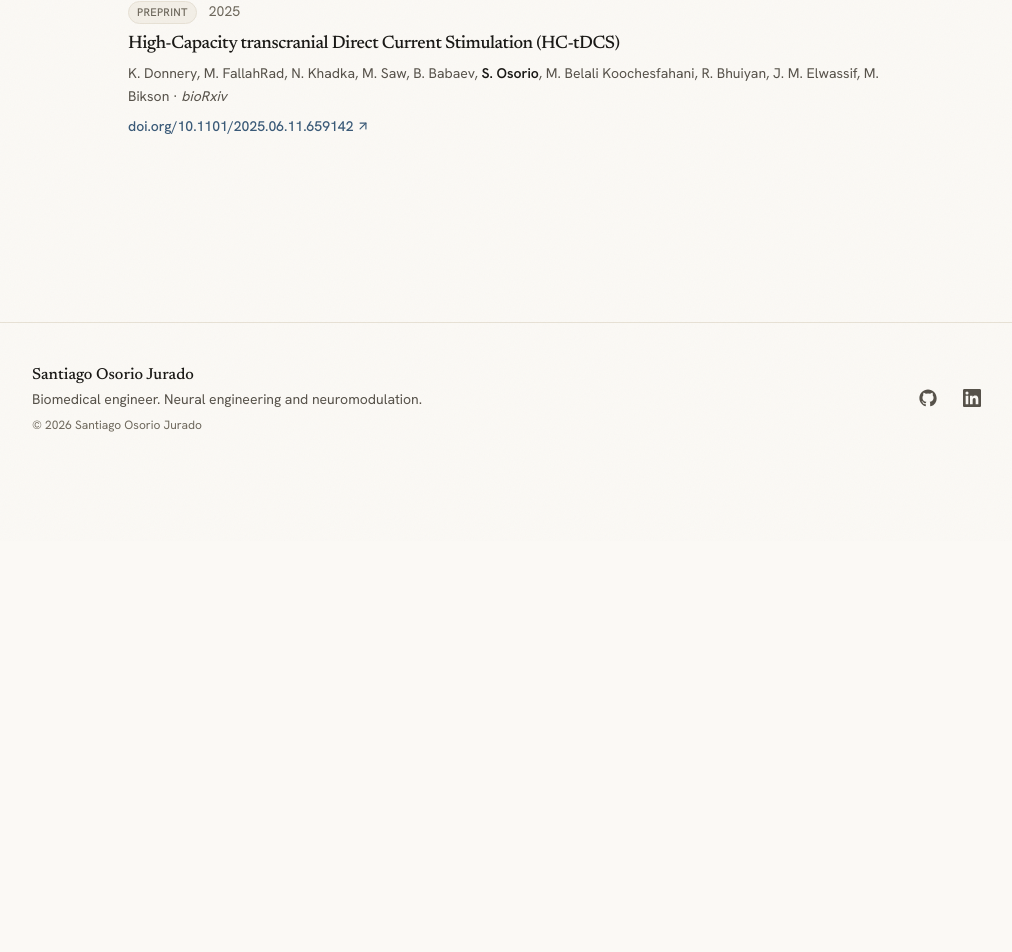
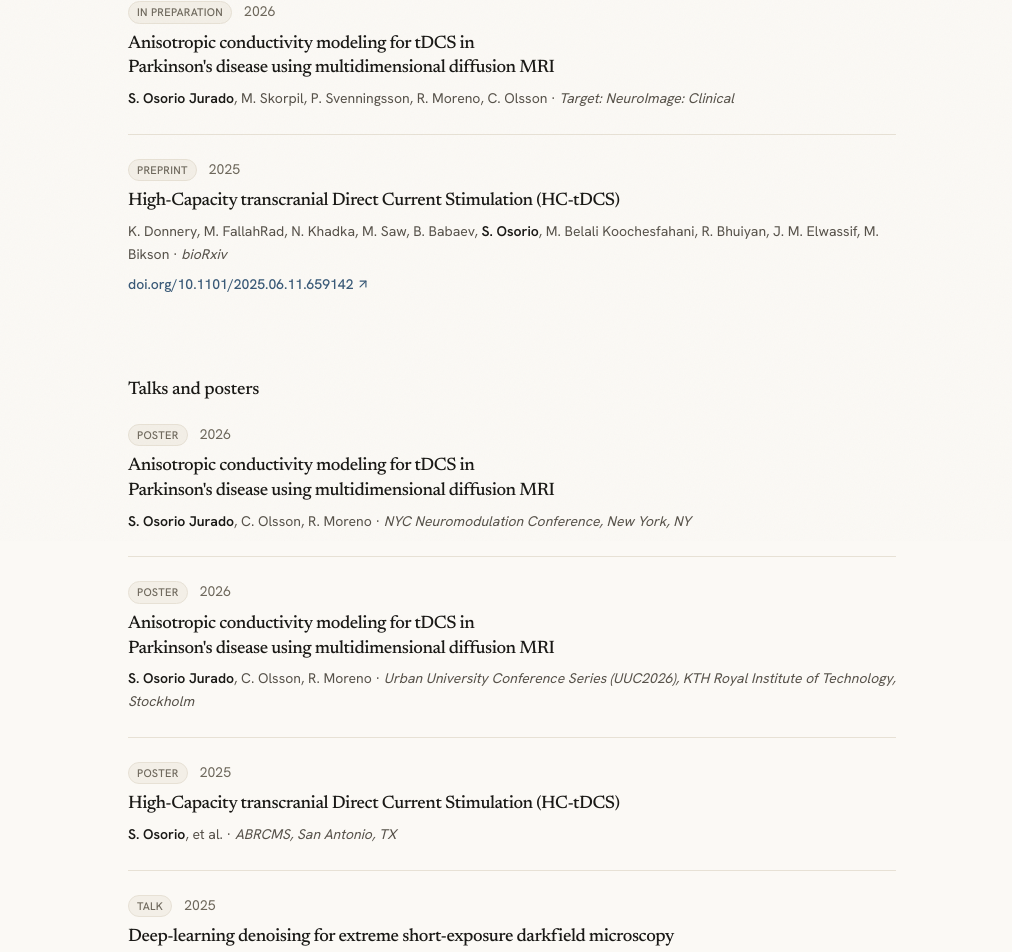
Before and after one commit to santioso-hue/santiago-site, a Next.js app: page /publications in a window 1280 px wide. Shown: the part 259-1211 px from the top of the page, without its empty margins (128-1140 px from the left). Before the commit the page ends 800 px from the top, so only its background shows below. Built offline with nearby package versions, Linux system fonts and the light colour scheme; no server answers.

Commit message:
Add first-author manuscript in preparation and conference talks and posters

```diff
--- a/app/publications/page.tsx
+++ b/app/publications/page.tsx
@@ -1,28 +1,43 @@
 import type { Metadata } from "next";
-import { publications } from "@/content/publications";
+import { publications, talks } from "@/content/publications";
 import { PublicationItem } from "@/components/publication-item";
 import { SectionHeading } from "@/components/section-heading";
 
 export const metadata: Metadata = {
   title: "Publications",
-  description: "Preprints and papers by Santiago Osorio Jurado.",
+  description:
+    "Papers, preprints, and conference presentations by Santiago Osorio Jurado.",
 };
 
+/** Newest first. */
+const byYear = (a: { year: number }, b: { year: number }) => b.year - a.year;
+
 export default function PublicationsPage() {
-  // Newest first.
-  const sorted = [...publications].sort((a, b) => b.year - a.year);
+  const papers = [...publications].sort(byYear);
+  const presentations = [...talks].sort(byYear);
 
   return (
     <div className="mx-auto max-w-3xl">
       <SectionHeading
         title="Publications"
-        lede="Preprints and papers, newest first. Links resolve to the DOI where available."
+        lede="Papers and preprints, newest first. Links resolve to the DOI where available."
       />
       <div>
-        {sorted.map((pub) => (
+        {papers.map((pub) => (
           <PublicationItem key={pub.id} pub={pub} />
         ))}
       </div>
+
+      {presentations.length > 0 ? (
+        <section className="mt-14">
+          <h2 className="mb-5 text-lg text-fg">Talks and posters</h2>
+          <div>
+            {presentations.map((pub) => (
+              <PublicationItem key={pub.id} pub={pub} />
+            ))}
+          </div>
+        </section>
+      ) : null}
     </div>
   );
 }
--- a/components/publication-item.tsx
+++ b/components/publication-item.tsx
@@ -5,7 +5,9 @@ const TYPE_LABELS: Record<PublicationType, string> = {
   journal: "Journal",
   conference: "Conference",
   preprint: "Preprint",
+  "in-preparation": "In preparation",
   poster: "Poster",
+  talk: "Talk",
   thesis: "Thesis",
 };
 
--- a/content/publications.ts
+++ b/content/publications.ts
@@ -6,6 +6,21 @@ import type { Publication } from "./types";
  * (without the https://doi.org/ prefix) to render a "doi.org/..." link.
  */
 export const publications: Publication[] = [
+  {
+    id: "md-dmri-tdcs-pd",
+    authors: [
+      { name: "S. Osorio Jurado", isMe: true },
+      { name: "M. Skorpil" },
+      { name: "P. Svenningsson" },
+      { name: "R. Moreno" },
+      { name: "C. Olsson" },
+    ],
+    title:
+      "Anisotropic conductivity modeling for tDCS in Parkinson's disease using multidimensional diffusion MRI",
+    venue: "Target: NeuroImage: Clinical",
+    year: 2026,
+    type: "in-preparation",
+  },
   {
     id: "hc-tdcs-2025",
     authors: [
@@ -27,3 +42,65 @@ export const publications: Publication[] = [
     doi: "10.1101/2025.06.11.659142",
   },
 ];
+
+/**
+ * Conference talks and posters, shown below the publications list (newest first).
+ * `url` links the poster itself where one is available in /public/posters.
+ */
+export const talks: Publication[] = [
+  {
+    id: "nyc-neuromodulation-2026",
+    authors: [
+      { name: "S. Osorio Jurado", isMe: true },
+      { name: "C. Olsson" },
+      { name: "R. Moreno" },
+    ],
+    title:
+      "Anisotropic conductivity modeling for tDCS in Parkinson's disease using multidimensional diffusion MRI",
+    venue: "NYC Neuromodulation Conference, New York, NY",
+    year: 2026,
+    type: "poster",
+  },
+  {
+    id: "uuc-kth-2026",
+    authors: [
+      { name: "S. Osorio Jurado", isMe: true },
+      { name: "C. Olsson" },
+      { name: "R. Moreno" },
+    ],
+    title:
+      "Anisotropic conductivity modeling for tDCS in Parkinson's disease using multidimensional diffusion MRI",
+    venue:
+      "Urban University Conference Series (UUC2026), KTH Royal Institute of Technology, Stockholm",
+    year: 2026,
+    type: "poster",
+  },
+  {
+    id: "abrcms-2025",
+    authors: [{ name: "S. Osorio", isMe: true }, { name: "et al." }],
+    title: "High-Capacity transcranial Direct Current Stimulation (HC-tDCS)",
+    venue: "ABRCMS, San Antonio, TX",
+    year: 2025,
+    type: "poster",
+  },
+  {
+    id: "superb-2025",
+    authors: [{ name: "S. Osorio", isMe: true }],
+    title:
+      "Deep-learning denoising for extreme short-exposure darkfield microscopy",
+    venue: "SUPERB Summer Research Symposium, UC Berkeley",
+    year: 2025,
+    type: "talk",
+    url: "/posters/darkfield-microscopy-superb-2025.jpg",
+  },
+  {
+    id: "ires-2024",
+    authors: [{ name: "S. Osorio", isMe: true }],
+    title:
+      "Optimal tube-voltage selection in photon-counting CT for iodine contrast imaging",
+    venue: "NSF IRES Research Symposium, KTH and CCNY",
+    year: 2024,
+    type: "poster",
+    url: "/posters/photon-counting-ct-cnr.jpg",
+  },
+];
--- a/content/types.ts
+++ b/content/types.ts
@@ -113,7 +113,9 @@ export type PublicationType =
   | "journal"
   | "conference"
   | "preprint"
+  | "in-preparation"
   | "poster"
+  | "talk"
   | "thesis";
 
 export interface Publication {
```
